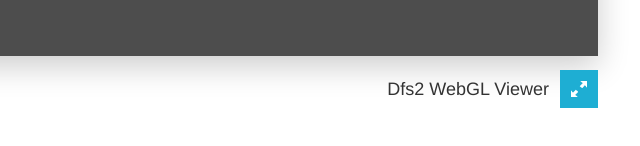
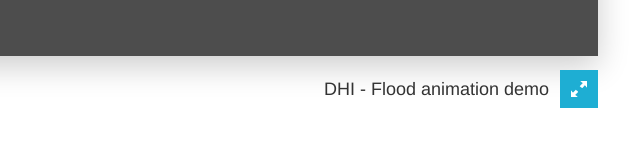
Before and after one commit to mikepoweredbydhi/unity-flood-demo, a plain HTML site: page index.html in a window 1280 px wide. Shown: the part 616-762 px from the top of the page, 522-1162 px from the left. Drawn offline with Linux system fonts and the light colour scheme; no server answers.

Commit message:
Update titles

```diff
--- a/index.html
+++ b/index.html
@@ -3,19 +3,19 @@
   <head>
     <meta charset="utf-8">
     <meta http-equiv="Content-Type" content="text/html; charset=utf-8">
-    <title>Unity WebGL Player | Dfs2 WebGL Viewer</title>
+    <title>DHI - Flood animation demo using Unity WebGL</title>
     <link rel="stylesheet" href="TemplateData/style.css">
     <link rel="shortcut icon" href="TemplateData/favicon.ico" />
     <script src="TemplateData/UnityProgress.js"></script>
   </head>
   <body class="template">
-    <p class="header"><span>Unity WebGL Player | </span>Dfs2 WebGL Viewer</p>
+    <p class="header"><span>Unity WebGL Player | </span>DHI - Flood animation demo</p>
     <div class="template-wrap clear">
       <canvas class="emscripten" id="canvas" oncontextmenu="event.preventDefault()" height="600px" width="960px"></canvas>
       <br>
       <div class="logo"></div>
       <div class="fullscreen"><img src="TemplateData/fullscreen.png" width="38" height="38" alt="Fullscreen" title="Fullscreen" onclick="SetFullscreen(1);" /></div>
-      <div class="title">Dfs2 WebGL Viewer</div>
+      <div class="title">DHI - Flood animation demo</div>
     </div>
     <p class="footer">&laquo; created with <a href="http://unity3d.com/" title="Go to unity3d.com">Unity</a> &raquo;</p>
     <script type='text/javascript'>
```
